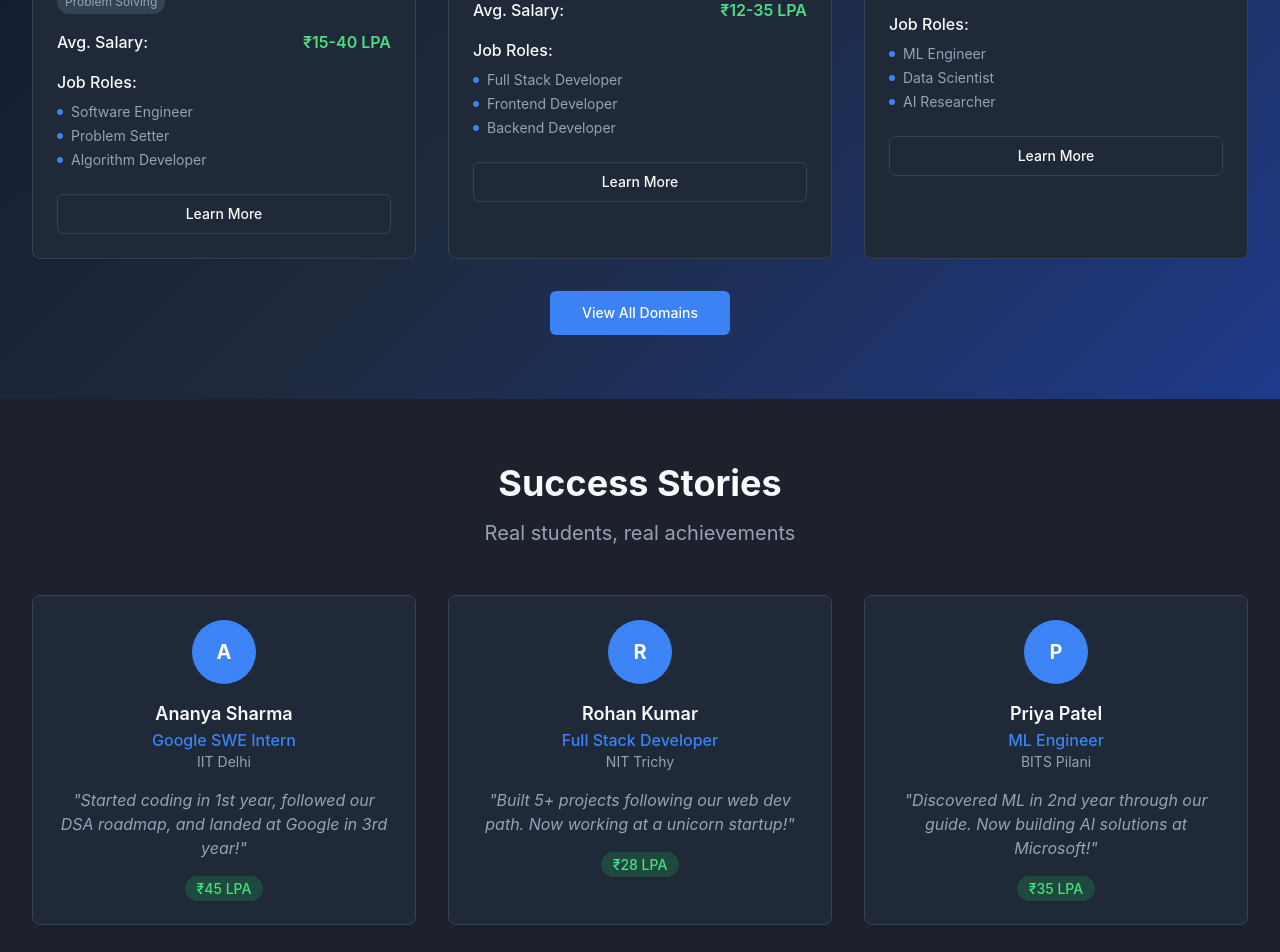
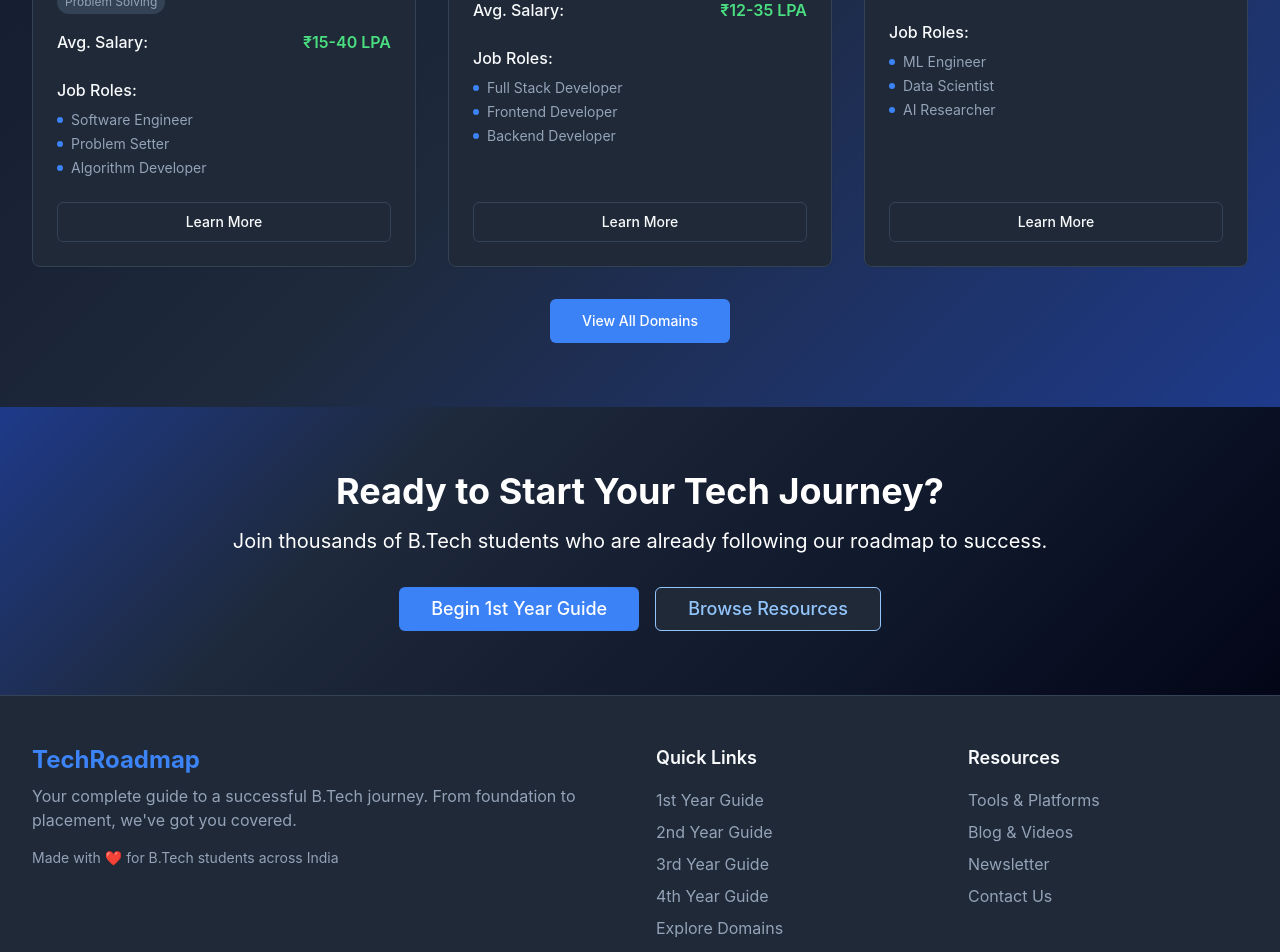
Before and after one commit to sumitmishra07/college-tech-horizon, a React (Vite) app: page / in a window 1280 px wide. Shown: the part 1780-2732 px from the top of the page. Built offline with nearby package versions, Linux system fonts and the light colour scheme.

Commit message:
Fix: Align buttons and remove success stories
- Aligned "Explore Guides" and "Learn More" buttons in a straight line.
- Removed the "Success Stories" section from the homepage.

```diff
--- a/src/components/DomainCard.tsx
+++ b/src/components/DomainCard.tsx
@@ -13,9 +13,9 @@ interface DomainCardProps {
 
 const DomainCard = ({ title, description, skills, avgSalary, jobRoles, color }: DomainCardProps) => {
   return (
-    <Card className="group hover:shadow-xl transition-all duration-300 transform hover:-translate-y-1 bg-background border-border">
+    <Card className="group hover:shadow-xl transition-all duration-300 transform hover:-translate-y-1 bg-background border-border h-full flex flex-col">
       <div className={`h-1 ${color}`}></div>
-      <CardContent className="p-6">
+      <CardContent className="p-6 flex-1 flex flex-col">
         <h3 className="text-xl font-semibold mb-3 text-foreground">{title}</h3>
         <p className="text-muted-foreground mb-4 leading-relaxed">{description}</p>
 
@@ -40,7 +40,7 @@ const DomainCard = ({ title, description, skills, avgSalary, jobRoles, color }:
           </div>
         </div>
 
-        <div className="mb-6">
+        <div className="mb-6 flex-1">
           <h4 className="font-medium text-foreground mb-2">Job Roles:</h4>
           <ul className="space-y-1">
             {jobRoles.slice(0, 3).map((role, index) => (
@@ -52,7 +52,7 @@ const DomainCard = ({ title, description, skills, avgSalary, jobRoles, color }:
           </ul>
         </div>
 
-        <Button variant="outline" className="w-full border-border text-foreground hover:bg-muted">
+        <Button variant="outline" className="w-full border-border text-foreground hover:bg-muted mt-auto">
           Learn More
         </Button>
       </CardContent>
--- a/src/pages/Index.tsx
+++ b/src/pages/Index.tsx
@@ -1,4 +1,3 @@
-
 import Navigation from "@/components/Navigation";
 import Footer from "@/components/Footer";
 import YearCard from "@/components/YearCard";
@@ -148,61 +147,6 @@ const Index = () => {
         </div>
       </section>
 
-      {/* Success Stories Section */}
-      <section className="py-16 bg-card">
-        <div className="max-w-7xl mx-auto px-4 sm:px-6 lg:px-8">
-          <div className="text-center mb-12">
-            <h2 className="text-4xl font-bold text-foreground mb-4">Success Stories</h2>
-            <p className="text-xl text-muted-foreground">Real students, real achievements</p>
-          </div>
-
-          <div className="grid grid-cols-1 md:grid-cols-3 gap-8">
-            {[
-              {
-                name: "Ananya Sharma",
-                achievement: "Google SWE Intern",
-                story: "Started coding in 1st year, followed our DSA roadmap, and landed at Google in 3rd year!",
-                college: "IIT Delhi",
-                package: "₹45 LPA"
-              },
-              {
-                name: "Rohan Kumar",
-                achievement: "Full Stack Developer",
-                story: "Built 5+ projects following our web dev path. Now working at a unicorn startup!",
-                college: "NIT Trichy",
-                package: "₹28 LPA"
-              },
-              {
-                name: "Priya Patel",
-                achievement: "ML Engineer",
-                story: "Discovered ML in 2nd year through our guide. Now building AI solutions at Microsoft!",
-                college: "BITS Pilani",
-                package: "₹35 LPA"
-              }
-            ].map((story, index) => (
-              <Card key={index} className="group hover:shadow-lg transition-all duration-300 bg-background border-border">
-                <CardContent className="p-6">
-                  <div className="text-center mb-4">
-                    <div className="w-16 h-16 bg-primary rounded-full mx-auto mb-4 flex items-center justify-center text-white text-xl font-bold">
-                      {story.name[0]}
-                    </div>
-                    <h3 className="text-lg font-semibold text-foreground">{story.name}</h3>
-                    <p className="text-primary font-medium">{story.achievement}</p>
-                    <p className="text-sm text-muted-foreground">{story.college}</p>
-                  </div>
-                  <p className="text-muted-foreground text-center mb-4 italic">"{story.story}"</p>
-                  <div className="text-center">
-                    <span className="bg-green-500/20 text-green-400 px-3 py-1 rounded-full text-sm font-medium">
-                      {story.package}
-                    </span>
-                  </div>
-                </CardContent>
-              </Card>
-            ))}
-          </div>
-        </div>
-      </section>
-
       {/* CTA Section */}
       <section className="py-16 hero-gradient text-white">
         <div className="max-w-4xl mx-auto px-4 sm:px-6 lg:px-8 text-center">
```
